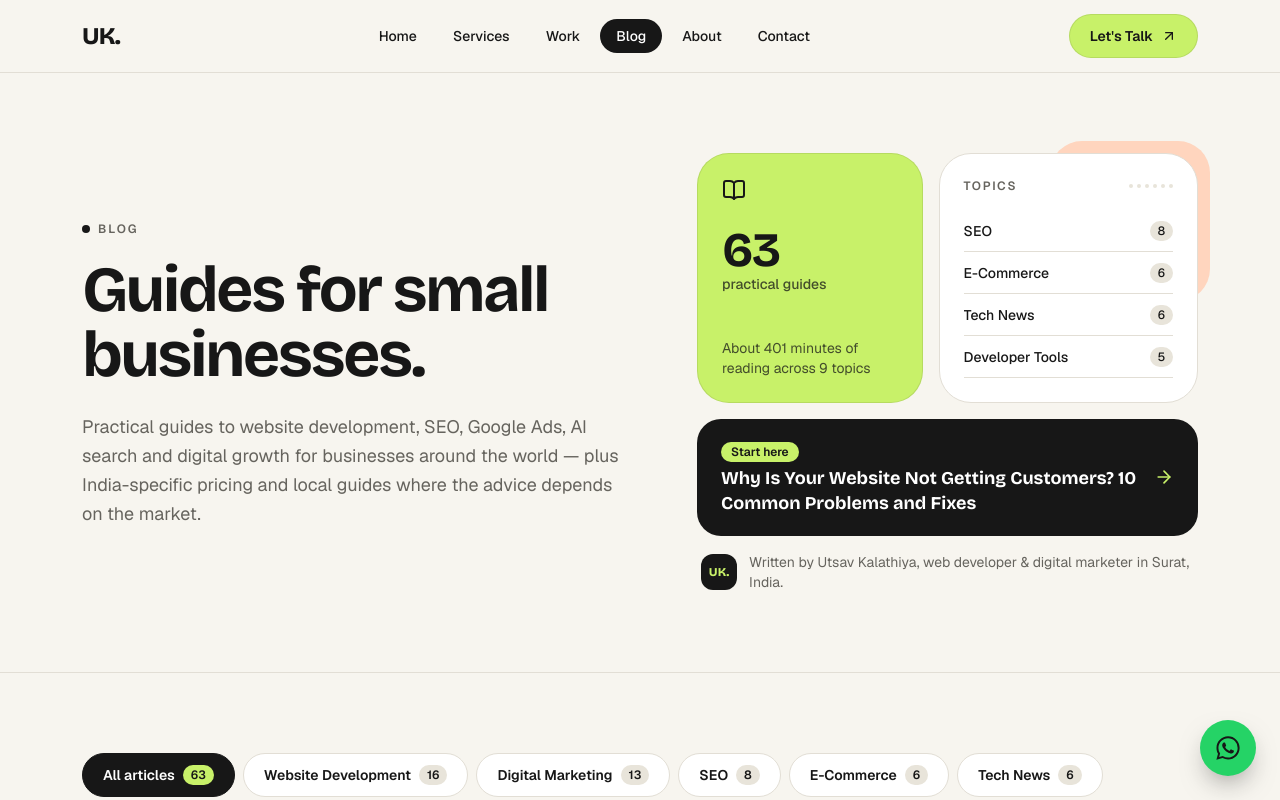
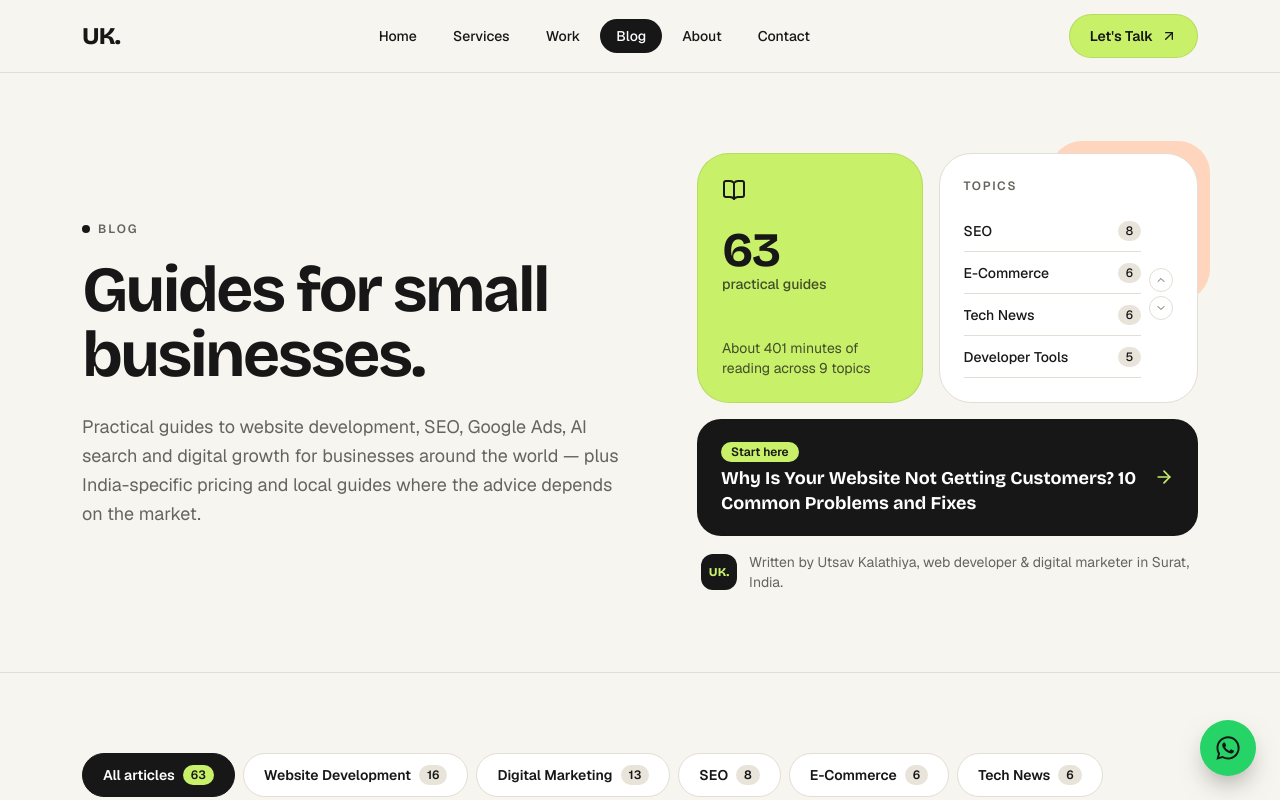
Before and after one commit to utsavkalathiya1602/freelance-portfolio, a Next.js app: page /blog in a window 1280 px wide. Shown: the top 800 px of the page. Built offline with nearby package versions, Linux system fonts and the light colour scheme; no server answers.

Commit message:
feat: add blog index page with auto-scrolling topics component and hero aside

```diff
--- a/src/app/blog/page.tsx
+++ b/src/app/blog/page.tsx
@@ -36,7 +36,7 @@ export default function BlogIndexPage() {
         aside={<BlogHeroAside startHereSlug="why-website-not-getting-customers" />}
       />
 
-      <section aria-label="Articles" className="py-14 sm:py-20">
+      <section id="articles" aria-label="Articles" className="py-14 sm:py-20">
         <Container>
           <BlogList posts={sortedBlogPosts()} topics={blogTopics()} />
         </Container>
--- a/src/components/blog/BlogHeroAside.tsx
+++ b/src/components/blog/BlogHeroAside.tsx
@@ -37,18 +37,6 @@ export function BlogHeroAside({ startHereSlug }: { startHereSlug: string }) {
             <p className="text-xs font-semibold uppercase tracking-[0.14em] text-muted">
               Topics
             </p>
-            {topics.length > 4 && (
-              <span className="flex items-center gap-1">
-                {/* animated dot indicator */}
-                {Array.from({ length: Math.min(topics.length, 6) }).map((_, i) => (
-                  <span
-                    key={i}
-                    className="h-1 w-1 rounded-full bg-stone"
-                    aria-hidden="true"
-                  />
-                ))}
-              </span>
-            )}
           </div>
 
           <TopicsAutoScroll topics={topics} />
--- a/src/components/blog/TopicsAutoScroll.tsx
+++ b/src/components/blog/TopicsAutoScroll.tsx
@@ -1,6 +1,7 @@
 "use client";
 
 import { useEffect, useRef, useState } from "react";
+import { ChevronUp, ChevronDown } from "lucide-react";
 import { topicId } from "@/data/blog";
 
 type Topic = { tag: string; count: number };
@@ -15,59 +16,101 @@ const SLIDE_MS = 400;   // slide animation duration
  *
  * Auto-scroll pauses when the user hovers over the list so they can
  * read or click a topic without the list moving under them.
+ *
+ * Top / bottom arrow buttons let the user manually step through topics.
+ * Clicking a topic sets the URL hash filter (picked up by BlogList)
+ * and smooth-scrolls down to the articles section.
  */
 export function TopicsAutoScroll({ topics }: { topics: Topic[] }) {
   const [startIdx, setStartIdx] = useState(0);
   const [sliding, setSliding] = useState(false);
+  const [slideDir, setSlideDir] = useState<"up" | "down">("up");
   const pausedRef = useRef(false);
   const intervalRef = useRef<ReturnType<typeof setInterval> | null>(null);
+  const animatingRef = useRef(false);
 
+  // ── Auto-cycle ──────────────────────────────────────────────────────────
   useEffect(() => {
-    // No cycling needed if topics fit in the window
     if (topics.length <= VISIBLE) return;
 
     function tick() {
       if (pausedRef.current) return;
-      setSliding(true);
-      setTimeout(() => {
-        setStartIdx((prev) => (prev + 1) % topics.length);
-        setSliding(false);
-      }, SLIDE_MS);
+      step("up");
     }
 
     intervalRef.current = setInterval(tick, HOLD_MS + SLIDE_MS);
     return () => {
       if (intervalRef.current) clearInterval(intervalRef.current);
     };
+  // eslint-disable-next-line react-hooks/exhaustive-deps
   }, [topics.length]);
 
-  function handleMouseEnter() {
-    pausedRef.current = true;
+  // ── Shared slide logic ───────────────────────────────────────────────────
+  function step(dir: "up" | "down") {
+    if (animatingRef.current) return;
+    animatingRef.current = true;
+    setSlideDir(dir);
+    setSliding(true);
+    setTimeout(() => {
+      setStartIdx((prev) =>
+        dir === "up"
+          ? (prev + 1) % topics.length
+          : (prev - 1 + topics.length) % topics.length
+      );
+      setSliding(false);
+      animatingRef.current = false;
+    }, SLIDE_MS);
   }
 
-  function handleMouseLeave() {
-    pausedRef.current = false;
+  function handleMouseEnter() { pausedRef.current = true; }
+  function handleMouseLeave() { pausedRef.current = false; }
+
+  function handleTopicClick(e: React.MouseEvent<HTMLAnchorElement>, tag: string) {
+    e.preventDefault();
+    const nextHash = `#topic-${topicId(tag)}`;
+    window.history.replaceState(null, "", `${window.location.pathname}${nextHash}`);
+    window.dispatchEvent(new HashChangeEvent("hashchange"));
+    const articlesSection = document.getElementById("articles");
+    if (articlesSection) {
+      articlesSection.scrollIntoView({ behavior: "smooth", block: "start" });
+    }
   }
 
-  // Render VISIBLE + 1 items so the "next" item is ready below the fold
+  // Render VISIBLE + 1 items so the incoming item is ready below/above the fold
   const items = Array.from({ length: Math.min(VISIBLE + 1, topics.length) }, (_, i) =>
     topics[(startIdx + i) % topics.length]
   );
 
-  const ITEM_H_REM = 2.625; // height of each row in rem
+  const ITEM_H_REM = 2.625;
   const containerH = ITEM_H_REM * VISIBLE;
+
+  const translateY = sliding
+    ? slideDir === "up"
+      ? `translateY(-${ITEM_H_REM}rem)`
+      : `translateY(${ITEM_H_REM}rem)`
+    : "translateY(0)";
+
+  const showArrows = topics.length > VISIBLE;
 
   return (
     <div
+      onMouseEnter={handleMouseEnter}
+      onMouseLeave={handleMouseLeave}
+      className="flex gap-2"
+    >
+      {/* ── Scrolling list ── */}
+      <div
         style={{ height: `${containerH}rem`, overflow: "hidden" }}
+        className="flex-1"
         aria-live="polite"
         aria-atomic="false"
-      onMouseEnter={handleMouseEnter}
-      onMouseLeave={handleMouseLeave}
       >
         <ul
           style={{
-          transform: sliding ? `translateY(-${ITEM_H_REM}rem)` : "translateY(0)",
+            margin: 0,
+            padding: 0,
+            listStyle: "none",
+            transform: translateY,
             transition: sliding
               ? `transform ${SLIDE_MS}ms cubic-bezier(0.4, 0, 0.2, 1)`
               : "none",
@@ -75,12 +118,13 @@ export function TopicsAutoScroll({ topics }: { topics: Topic[] }) {
         >
           {items.map((topic, i) => (
             <li
-            key={`${startIdx}-${i}`}
+              key={topic.tag}
               style={{ height: `${ITEM_H_REM}rem` }}
               className={`flex items-center ${i < items.length - 1 ? "border-b border-line" : ""}`}
             >
               <a
                 href={`#topic-${topicId(topic.tag)}`}
+                onClick={(e) => handleTopicClick(e, topic.tag)}
                 className="flex w-full items-center justify-between gap-3 text-sm font-medium text-ink transition-colors duration-150 hover:text-muted"
               >
                 <span>{topic.tag}</span>
@@ -92,5 +136,28 @@ export function TopicsAutoScroll({ topics }: { topics: Topic[] }) {
           ))}
         </ul>
       </div>
+
+      {/* ── ▲ ▼ pill control on the right ── */}
+      {showArrows && (
+        <div className="flex flex-col items-center justify-center gap-1 self-center">
+          <button
+            type="button"
+            aria-label="Show previous topics"
+            onClick={() => step("down")}
+            className="flex h-6 w-6 items-center justify-center rounded-full border border-line bg-white text-muted transition-all duration-150 hover:border-ink hover:bg-ink hover:text-white"
+          >
+            <ChevronUp className="h-3 w-3" aria-hidden="true" />
+          </button>
+          <button
+            type="button"
+            aria-label="Show next topics"
+            onClick={() => step("up")}
+            className="flex h-6 w-6 items-center justify-center rounded-full border border-line bg-white text-muted transition-all duration-150 hover:border-ink hover:bg-ink hover:text-white"
+          >
+            <ChevronDown className="h-3 w-3" aria-hidden="true" />
+          </button>
+        </div>
+      )}
+    </div>
   );
 }
```
Lines whose indentation alone changed are shown as unchanged.
